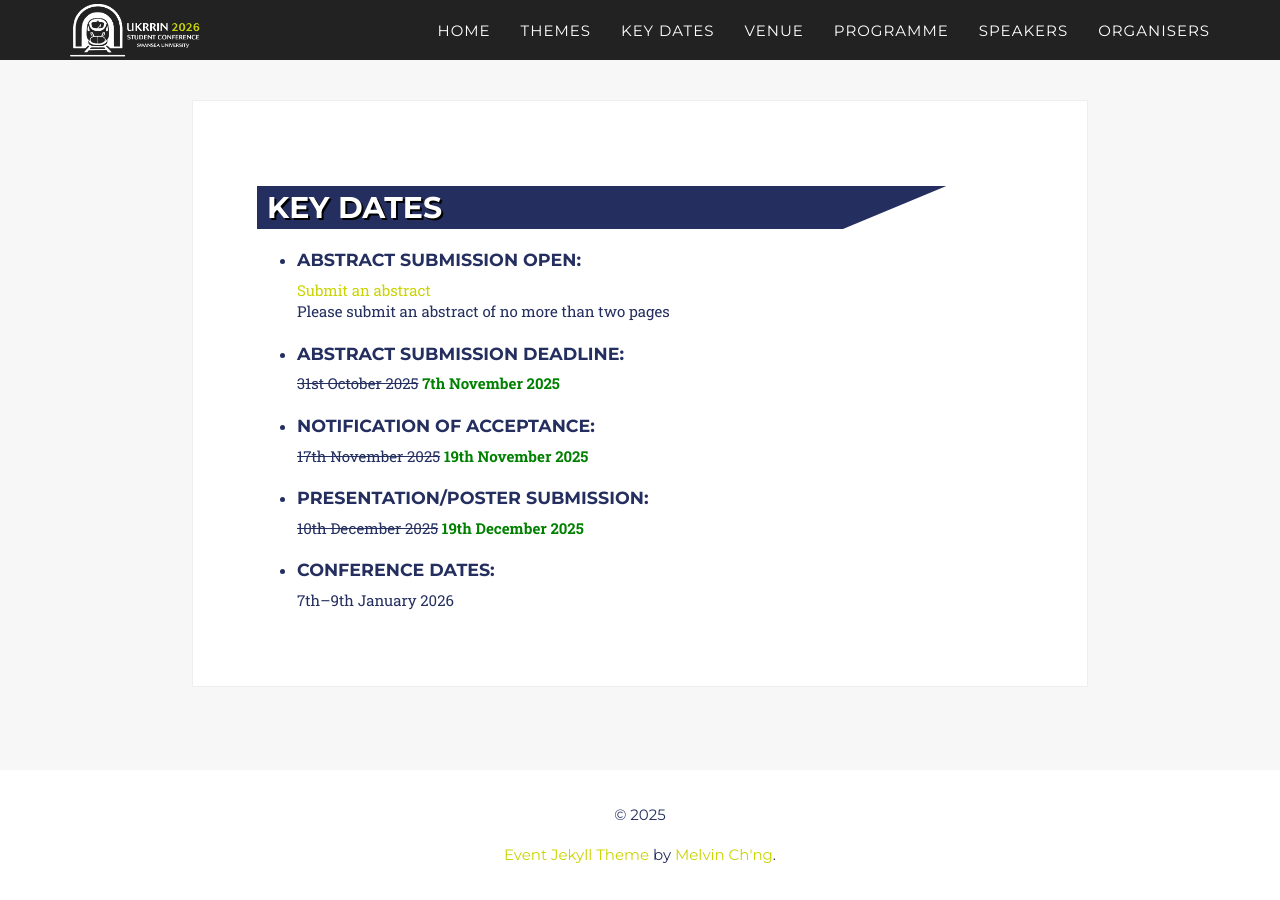
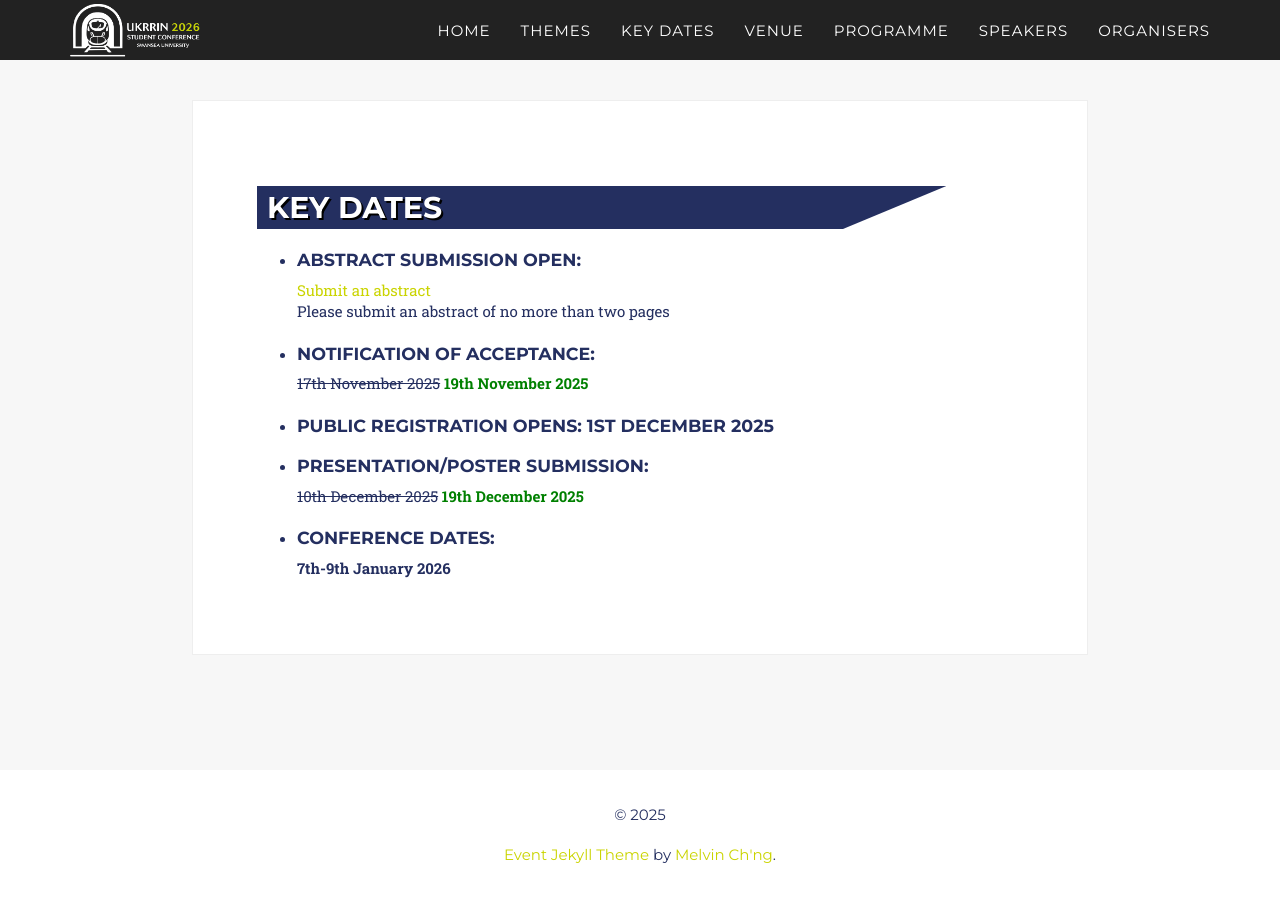
Before and after one commit to ukrrin2026swansea/ukrrin2026swansea.github.io, a Jekyll site: the page built from _2017_pages/key-dates.html, in a window 1280 px wide. Built offline with Jekyll 4.4.1, drawn with Linux system fonts in a browser that asks for light colours; some web fonts are replaced.

Commit message:
Public registration update

```diff
--- a/_2017_pages/key-dates.html
+++ b/_2017_pages/key-dates.html
@@ -18,10 +18,10 @@ title: Key Dates
           rel="nofollow" target="_blank">Submit an abstract</a>
           <br>
           Please submit an abstract of no more than two pages</li>
-        <li><h3>Abstract submission deadline:</h3> <del>31st October 2025</del> <b style="color: green;">7th November 2025</b></li>
         <li><h3>Notification of acceptance:</h3> <del>17th November 2025</del> <b style="color: green;">19th November 2025</b></li>
+        <li><h3>Public registration opens: <b>1st December 2025</b></li>
         <li><h3>Presentation/poster submission:</h3> <del>10th December 2025</del> <b style="color: green;">19th December 2025</b></li>
-        <li><h3>Conference dates:</h3> 7th–9th January 2026</li>
+        <li><h3>Conference dates:</h3> <b>7th-9th January 2026</b></li>
   </ul>
 </section>
 
--- a/_data/twenty_17/home_about_data.yml
+++ b/_data/twenty_17/home_about_data.yml
@@ -2,10 +2,10 @@
   img: icon-agenda.jpeg
   name: Key Dates
   info:
-    - "Abstract submission deadline: <del>31st October 2025</del> <br><b style=\"color: green;\">7th November 2025</b>"
     - "Notification of acceptance: <del>17th November 2025</del> <br><b style=\"color: green;\">19th November 2025</b>"
     - "Presentation/poster submission: <del>10th December 2025</del> <br><b style=\"color: green;\">19th December 2025</b>"
-    - "Conference dates: 7th-9th January 2026"
+    - "Public registration opens: <b>1st December 2025</b>"
+    - "Conference dates: <b>7th-9th January 2026</b>"
   #link: /agenda
 
 - inverted: venue
--- a/_layouts/2017_home.html
+++ b/_layouts/2017_home.html
@@ -15,7 +15,7 @@
                 <div class="intro-heading">UKRRIN 2026<br> Student Conference<br></div>
                 <div class="intro-lead-in">7th - 9th January 2026</div>
                 <div class="intro-lead-in">Swansea University</div>
-                <div class="intro-subheading">Thank you for your submissions - the abstract portal is now closed.<br>Notification of acceptance is due 19th of November <!--<br>
+                <div class="intro-subheading">Public registration opens on the 1st of December<!--<br>
                     For information on registering for the event, <a href="#registration">click here</a>.!--></div>
                     <a href="#intro" class="page-scroll btn btn-xl buttons-grouped-home">
                         Tell Me More
```
